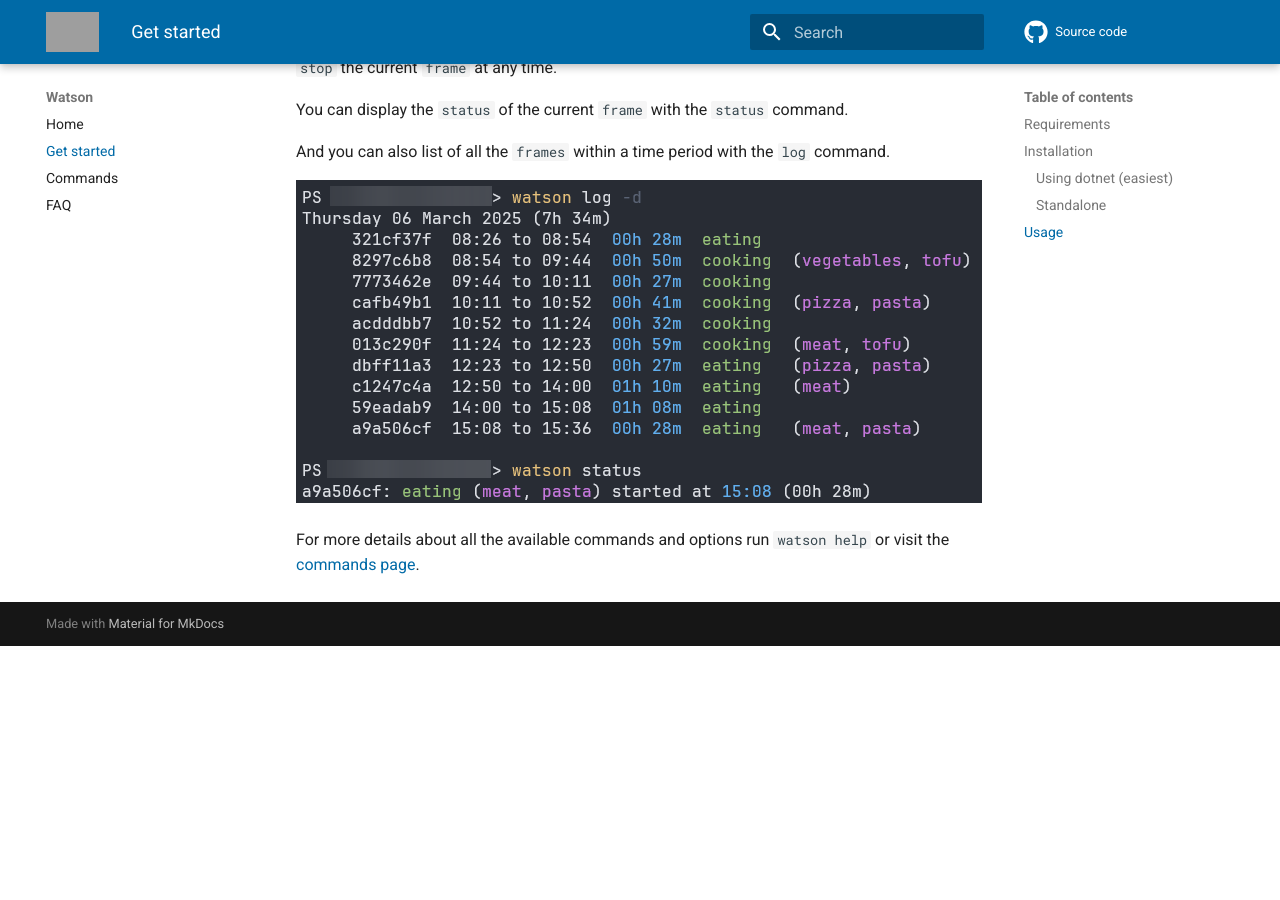
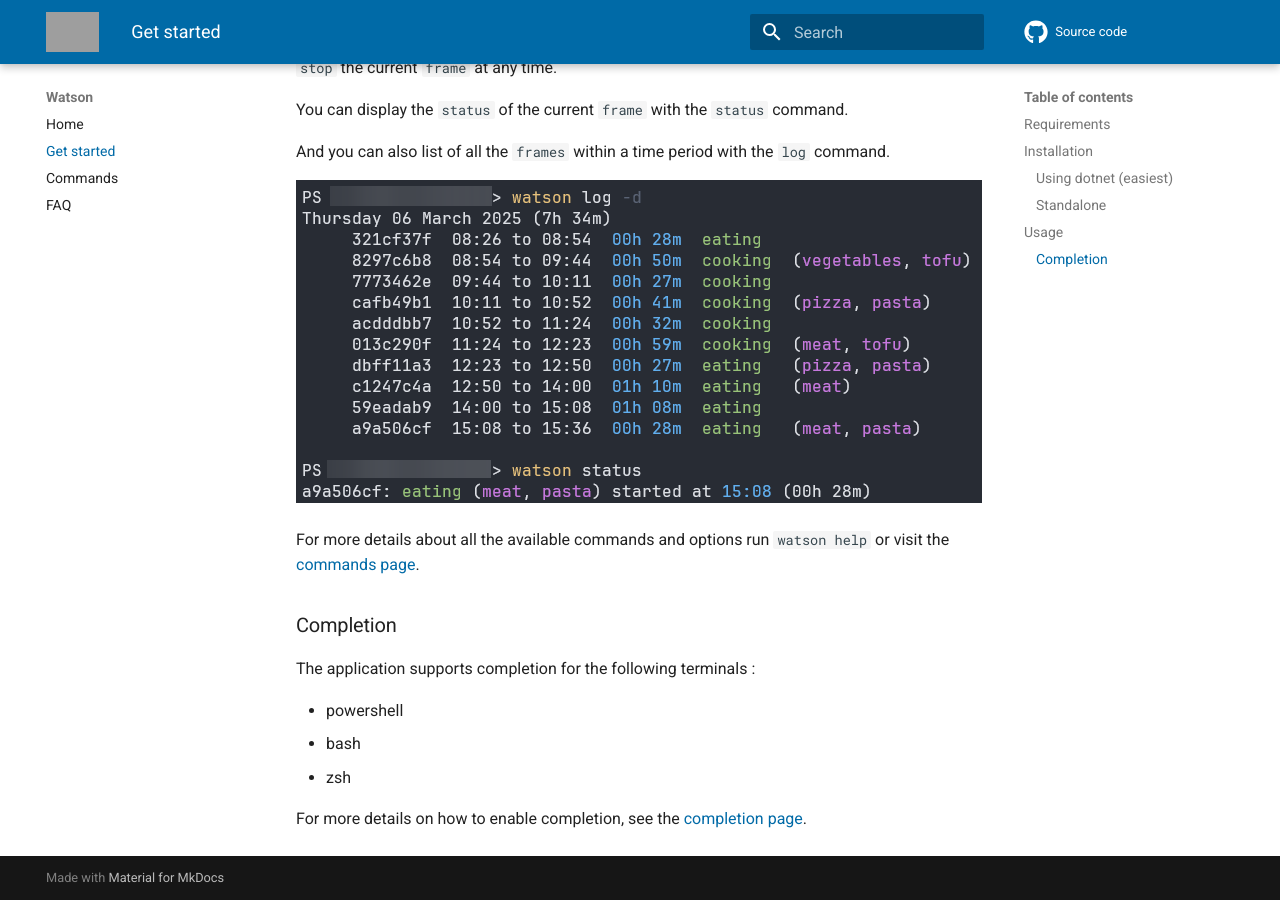
Before and after one commit to nomis51/watson, an MkDocs documentation site: the page built from docs/docs/get-started.md, in a window 1280 px wide and 900 px high, scrolled down 888 px. Built offline with MkDocs 1.6.1 and Material for MkDocs 9.7.7, drawn with Linux system fonts in a browser that asks for light colours; comment, search, counter and statistics services are not loaded; before the commit the page ends 1534 px from its top, so only the background shows below that; grey boxes are pictures that could not be loaded.

Commit message:
Update docs

```diff
--- a/docs/docs/get-started.md
+++ b/docs/docs/get-started.md
@@ -41,3 +41,13 @@
 
 For more details about all the available commands and options run `watson help` or visit
 the [commands page](commands.md).
+
+### Completion
+
+The application supports completion for the following terminals :
+
+- powershell
+- bash
+- zsh
+
+For more details on how to enable completion, see the [completion page](faq.md#how-can-i-enable-completion).
```
Also changed, not shown: docs/docs/faq.md (+1 -1 lines).
